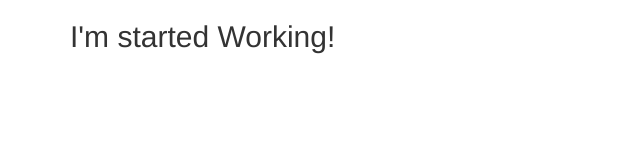
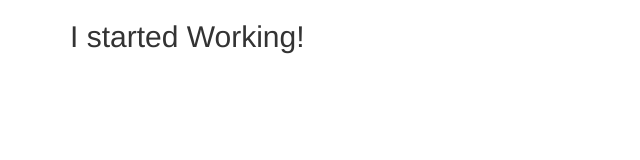
Before and after one commit to saikrishnakovuru/Angular-projects, an Angular app in the folder course-project-starting-project/: page / in a window 1280 px wide. Shown: the top 160 px of the page, without its empty margins (0-640 px from the left). Built offline with nearby package versions, Linux system fonts and the light colour scheme.

Commit message:
Test changes

```diff
--- a/course-project-starting-project/src/app/app.component.html
+++ b/course-project-starting-project/src/app/app.component.html
@@ -1,7 +1,7 @@
 <div class="container">
   <div class="row">
     <div class="col-md-12">
-      <h2>I'm started Working!</h2>
+      <h2>I started Working!</h2>
     </div>
   </div>
 </div>
```
